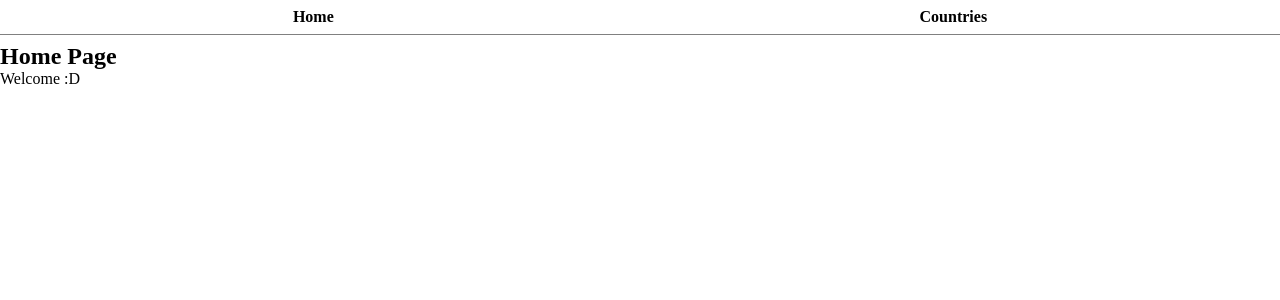
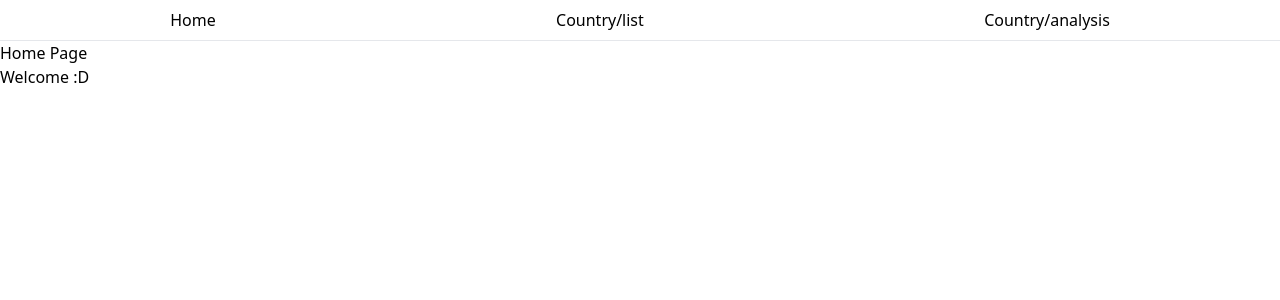
Before and after one commit to thursdaycurry/sorceress-client, a React (Create React App) app: page / in a window 1280 px wide. Shown: the top 300 px of the page. Built offline with nearby package versions, Linux system fonts and the light colour scheme.

Commit message:
country 리스트 UI 개선(tailwind css)

```diff
--- a/package.json
+++ b/package.json
@@ -35,5 +35,8 @@
       "last 1 firefox version",
       "last 1 safari version"
     ]
+  },
+  "devDependencies": {
+    "tailwindcss": "^3.4.1"
   }
 }
--- a/src/App.js
+++ b/src/App.js
@@ -1,20 +1,22 @@
 import { Link, Route, BrowserRouter as Router, Routes } from 'react-router-dom';
 import './App.css';
 import Countries from './components/Countries';
+import CountryAnalysis from './components/CountryAnalysis';
 import Home from './components/Home';
 
 function App() {
-  // <CountryTable />;
   return (
     <Router>
-      <div className='navbar'>
+      <div className='flex justify-around py-2'>
         <Link to='/'>Home</Link>
-        <Link to='/countries'>Countries</Link>
+        <Link to='/country/list'>Country/list</Link>
+        <Link to='/country/analysis'>Country/analysis</Link>
       </div>
       <hr />
       <Routes>
         <Route index element={<Home />} />
-        <Route path='/countries' element={<Countries />} />
+        <Route path='/country/list' element={<Countries />} />
+        <Route path='/country/analysis' element={<CountryAnalysis />} />
       </Routes>
     </Router>
   );
--- a/src/components/Countries.js
+++ b/src/components/Countries.js
@@ -36,22 +36,39 @@ function Countries() {
       {isLoading && <p>Loading...</p>}
       {error && <p> Error: {error}</p>}
 
-      <table>
-        <thead>
+      <table className='min-w-full table-auto border-collapse border-top border-red-200 mt-10'>
+        <thead className='bg-gray-200'>
           <tr>
-            <th>Name</th>
-            <th>Capital</th>
-            <th>Region</th>
-            <th>Population</th>
+            <th className='border border-gray-300 px-4 text-gray-600'>Name</th>
+            <th className='border border-gray-300 px-4 text-gray-600'>Code</th>
+            <th className='border border-gray-300 px-4 text-gray-600'>
+              Region
+            </th>
+            <th className='border border-gray-300 px-4 text-gray-600'>
+              Population
+            </th>
           </tr>
         </thead>
         <tbody>
           {countries.map((country) => (
-            <tr key={country.code}>
-              <td>{country.name}</td>
-              <td>{country.code}</td>
-              <td>{country.region}</td>
-              <td>{country.sub_region}</td>
+            <tr key={country.code} className='bg-gray-100'>
+              <td className='border border-gray-200 px-2 py-2 text-xs'>
+                {country.name}
+              </td>
+              <td className='border border-gray-200 px-2 py-2 text-xs'>
+                <a
+                  href={`https://en.wikipedia.org/wiki/ISO_3166-1_alpha-2#${country.code}`}
+                >
+                  {country.code} 🔗
+                </a>
+              </td>
+
+              <td className='border border-gray-200 px-2 py-2 text-xs'>
+                {country.region}
+              </td>
+              <td className='border border-gray-200 px-2 py-2 text-xs'>
+                {country.sub_region}
+              </td>
             </tr>
           ))}
         </tbody>
--- /dev/null
+++ b/tailwind.config.js
@@ -0,0 +1,8 @@
+/** @type {import('tailwindcss').Config} */
+module.exports = {
+  content: ['./src/**/*.{js,jsx,ts,tsx}'],
+  theme: {
+    extend: {},
+  },
+  plugins: [],
+};
```
Also changed, not shown: src/index.css (+6 -2 lines), 1 other file (tests, documents, lock files or other folders).
